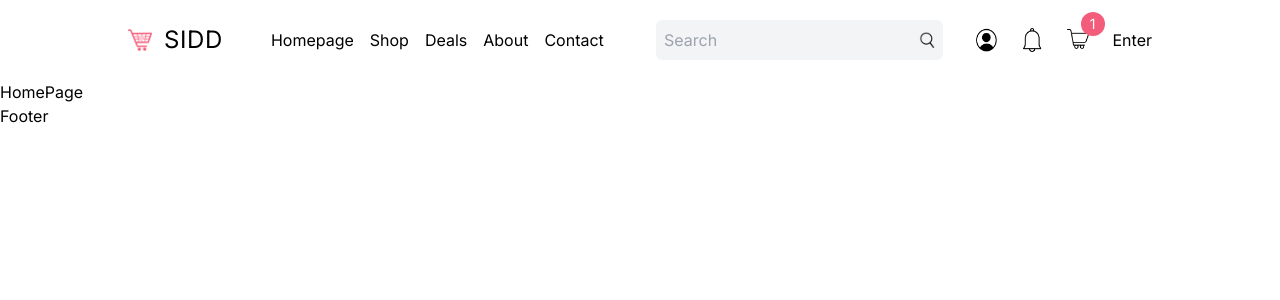
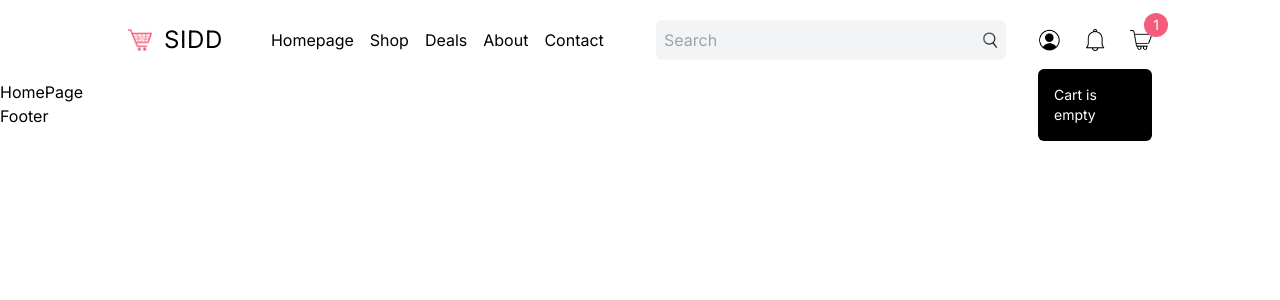
Before and after one commit to sidr467/E-Commerce_Clone, a Next.js app: page / in a window 1280 px wide. Both pictures are taken after a click on the picture 1141 px from the left and 40 px from the top of the page. Shown: the top 300 px of the page. Built offline with nearby package versions, Linux system fonts and the light colour scheme.

Commit message:
Update CartModal.tsx
Creating CartModal which shows CartItems when we add and if Cart is empty it shows empty using conditional operation

```diff
--- a/src/app/components/CartModal.tsx
+++ b/src/app/components/CartModal.tsx
@@ -1,11 +1,13 @@
-'use client'
+"use client"
 
 function CartModal() {
-    return (
-        <div>
-            Enter
-        </div>
-    );
+  const cartItems = false
+
+  return (
+    <div className=" absolute p-4 rounded-md bg-black text-white text-sm right-0 top-10 flex flex-col gap-6 z-20">
+      {!cartItems ? <div>Cart is empty</div> : <div>Cart</div>}
+    </div>
+  )
 }
 
-export default CartModal;
+export default CartModal
```
